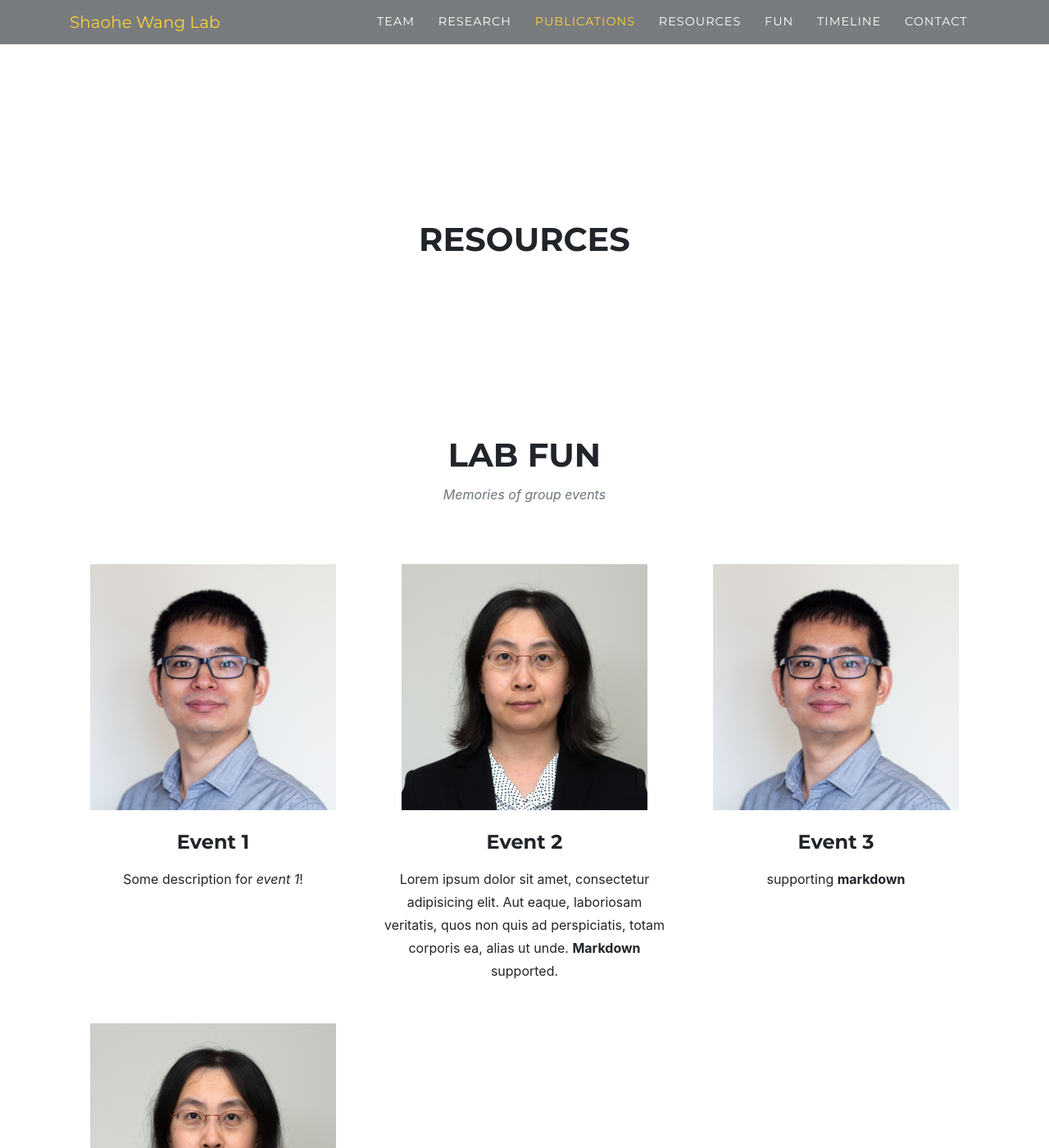
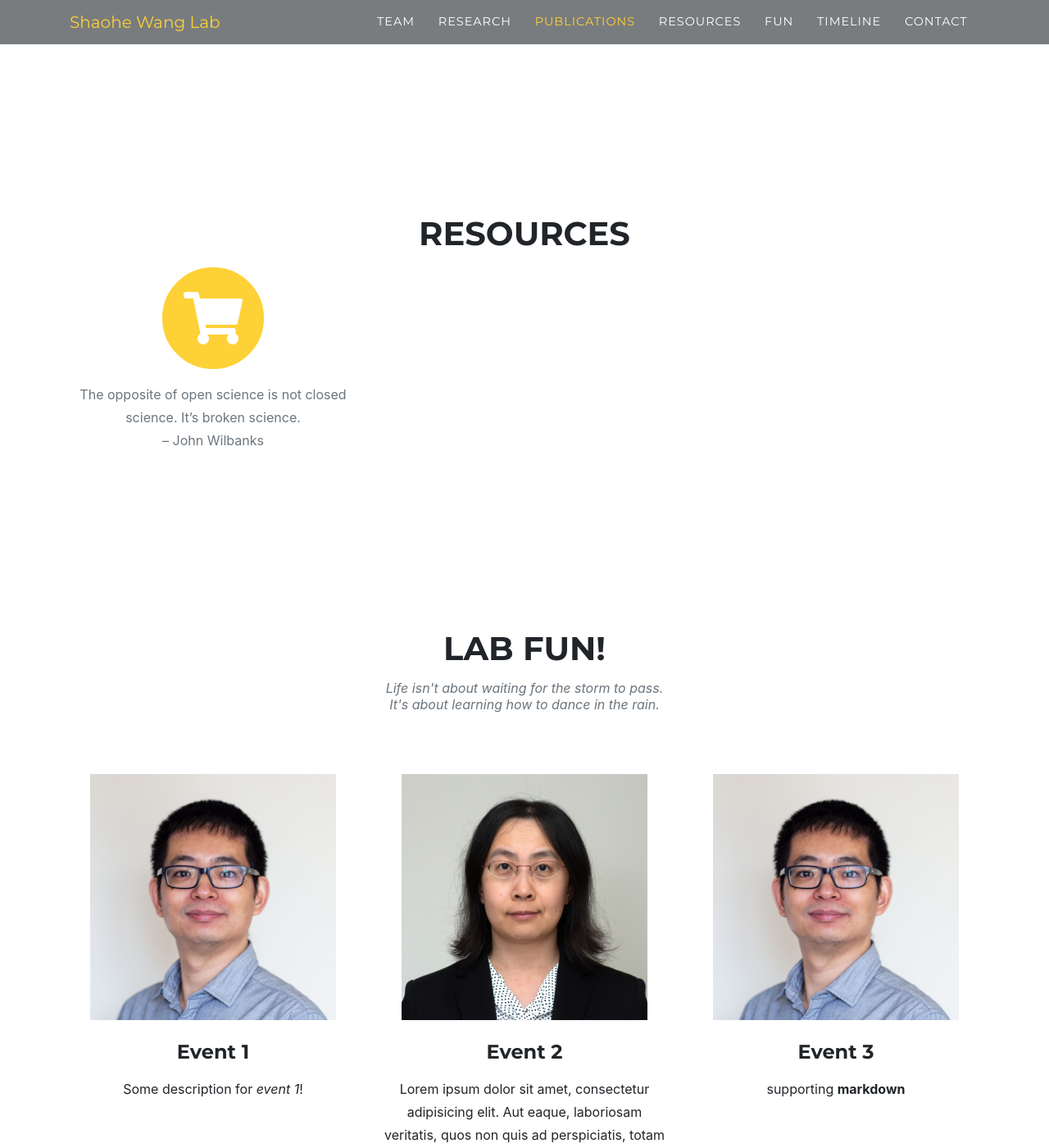
Before and after one commit to shaohewanglab/shaohewanglab.github.io, a Jekyll site: the page built from index.md, in a window 1280 px wide and 1400 px high, scrolled down 2609 px. Shown: the whole window at 82% size. Built offline with Jekyll 4.4.1, drawn with Linux system fonts in a browser that asks for light colours; some web fonts are replaced; a style sheet for code colours, icons or effects is not loaded; some of the changed text lies outside the part shown.

Commit message:
Update sitetext.yml

```diff
--- a/_data/sitetext.yml
+++ b/_data/sitetext.yml
@@ -18,7 +18,7 @@
 
   team:
     title: "OUR AMAZING TEAM"
-    text: "Small group. Big science."
+    # text: "Small labs. Big science."
     # subtext: Lorem ipsum dolor sit amet, consectetur adipisicing elit. Aut eaque, laboriosam veritatis, quos non quis ad perspiciatis, totam corporis ea, alias ut unde. **Markdown** supported.
     section: team
     people:
@@ -52,35 +52,30 @@
             icon: ai ai-orcid
           - url: https://scholar.google.com/citations?user=NxyxQeQAAAAJ&hl=en
             icon: ai ai-google-scholar
-      - name: "[Join us!](#contact)"
+      # - name: "[Join us!](#contact)"
+      - name: "Join us!"
         # degree:
         image: assets/img/team/You.jpg
+        section: contact
         # position:
-
-  services:
-    title: "Services"
-    text: "Lorem ipsum"
-    section: services
-    list:
-      - title: "E-Commerce"
-        desc: "Lorem ipsum dolor sit amet, consectetur adipisicing elit. Minima maxime quam architecto quo inventore harum ex magni, dicta impedit."
-        icon: fas fa-shopping-cart #find more at https://fontawesome.com/icons
-      - title: "Responsive Design"
-        desc: "Lorem ipsum dolor sit amet, consectetur adipisicing elit. Minima maxime quam architecto quo inventore harum ex magni, dicta impedit."
-        icon: fas fa-laptop
-      - title: "[Markdown](https://en.wikipedia.org/wiki/Markdown)"
-        desc: "Your description here, full **Markdown** support"
-        icon: fab fa-markdown
 
   research:
     title: "Research"
-    text: "Understanding by building."
+    text: "Combining embryonic and reconstitution approaches to understand <br> how organs are built from cells and matrices."
     section: research
     closebutton: "Close"
 
+  resources:
+    title: "Resources"
+    text:
+    list:
+      - title:
+        desc: The opposite of open science is not closed science. It's broken science. <br> -- John Wilbanks
+
+
   fun:
-    title: "Lab Fun"
-    text: "Memories of group events"
+    title: "Lab Fun!"
+    text: "Life isn't about waiting for the storm to pass. <br> It's about learning how to dance in the rain."
     # subtext: Lorem ipsum dolor sit amet, consectetur adipisicing elit. Aut eaque, laboriosam veritatis, quos non quis ad perspiciatis, totam corporis ea, alias ut unde. **Markdown** supported.
     section: fun
     events:
```
